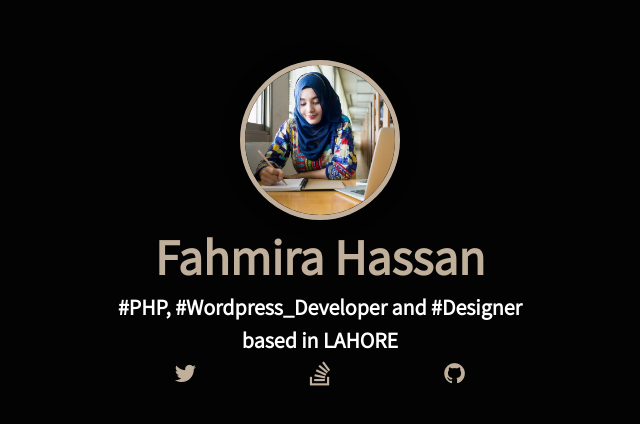
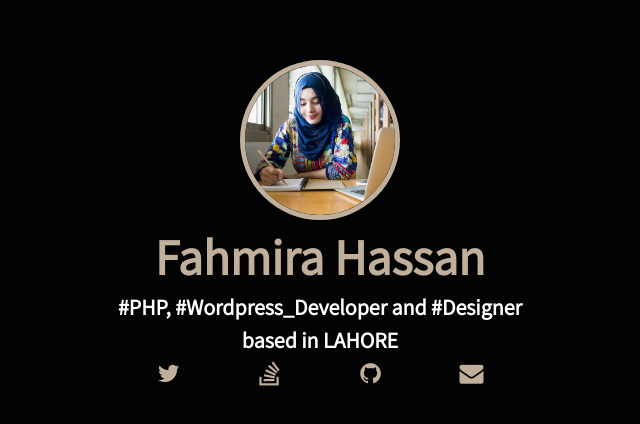
Before and after one commit to fahmira/fahmira.github.io, a plain HTML site: page index.html in a window 1280 px wide. Shown: the part 176-600 px from the top of the page, without its empty margins (320-960 px from the left). Drawn offline with Linux system fonts and the light colour scheme.

Commit message:
added mail icon

```diff
--- a/assets/css/style.css
+++ b/assets/css/style.css
@@ -73,7 +73,7 @@ body{
 .social-links ul li {
     list-style-type: none;
     display: block;
-    width: calc(100% / 3);
+    width: calc(100% / 4);
     float: left;
 }
 
--- a/index.html
+++ b/index.html
@@ -28,6 +28,7 @@
             <li><a href="https://twitter.com/WPMaster4/" target="_blank"><i class="fa fa-twitter"></i></a></li>
             <li><a href="https://stackoverflow.com/cv/fahmira/" target="_blank"><i class="fa fa-stack-overflow"></i></a></li>
             <li><a href="https://github.com/fahmira/" target="_blank"><i class="fa fa-github"></i></a></li>
+            <li><a href="mailto:fahmirawattoo@gmail.com"><i class="fa fa-envelope"></i></a></li>
           </ul>
         </div>
       </div>
```
